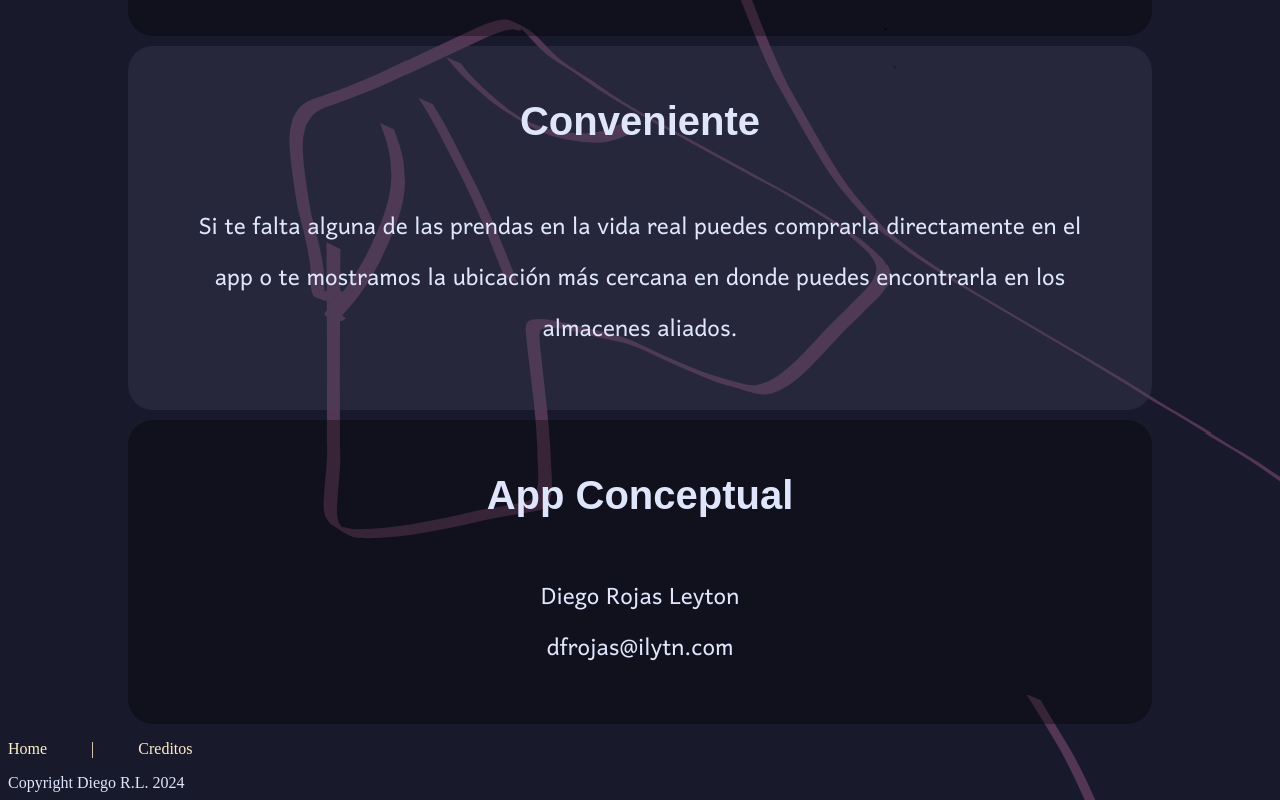
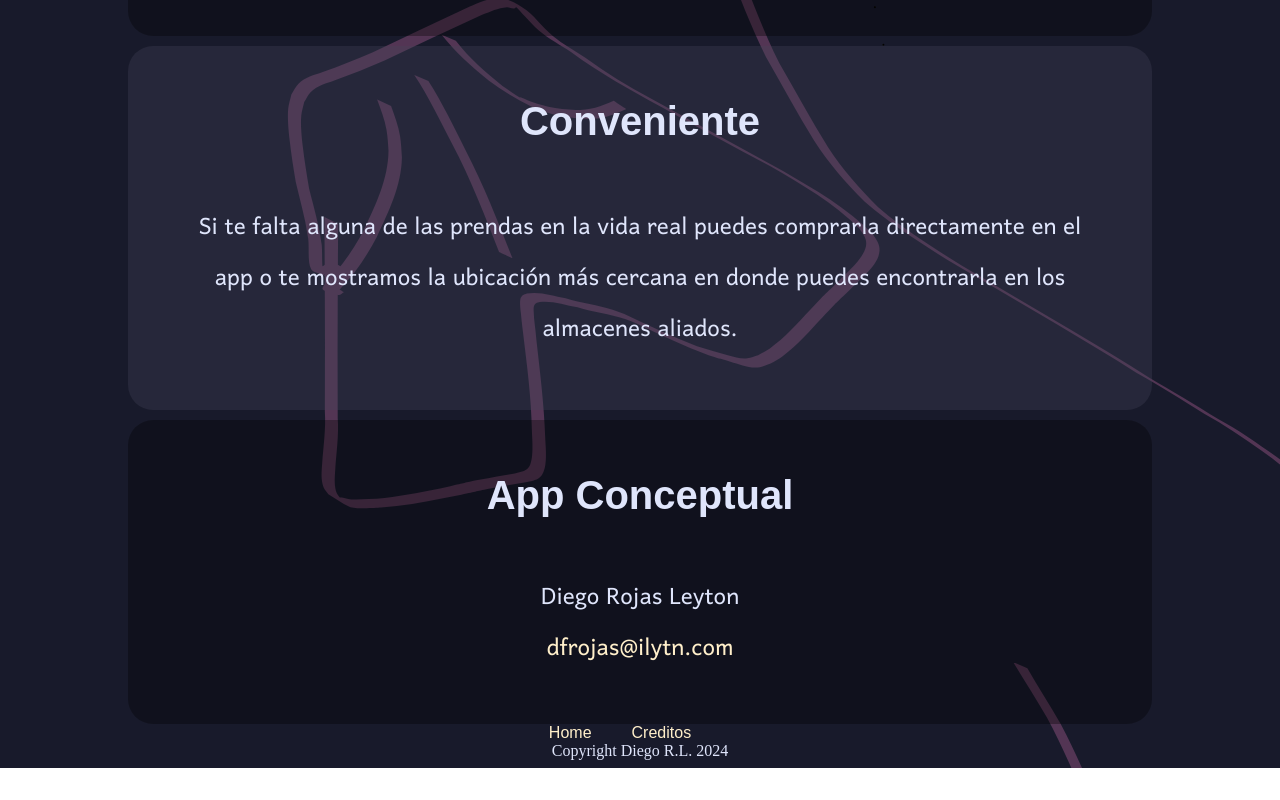
Before and after one commit to DRojasLey/roper-io, a plain HTML site: page index.html in a window 1280 px wide. Shown: the part 1295-2095 px from the top of the page. After the commit the page ends 2063 px from the top, so only its background shows below. Drawn offline with nearby package versions, Linux system fonts and the light colour scheme; a web font is replaced by a local one.

Commit message:
Added more styles, corrected footer code for style

```diff
--- a/index.html
+++ b/index.html
@@ -92,20 +92,19 @@
             </div>
             <div class="card-paragraph-style2">
                 <p>Diego Rojas Leyton</p>
-                <p>dfrojas@ilytn.com</p>
+                <a href="dfrojas@ilytn.com">dfrojas@ilytn.com</a>
             </div>
         </div>
 
     </main>
 </body>
 <!--el footer puede ser consistente en todas las paginas-->
-<footer>
-    <ul>
-        <li class="menu-element"><a href="index.html">Home</a></li>
-        <li class="menu-element"> | </li>
-        <li class="menu-element"><a href="credits.html">Creditos</a></li>
-    </ul>
-    <p id="Copyright">Copyright Diego R.L. 2024</p>
+<footer class="footer">
+    <nav class="bottom-menu">
+        <p class="menu-element-bot"><a href="index.html">Home</a></p>
+        <p class="menu-element-bot"><a href="credits.html">Creditos</a></p>
+    </nav>
+    <p class="Copyright">Copyright Diego R.L. 2024</p>
 </footer>
 
 </html>
--- a/styles.css
+++ b/styles.css
@@ -238,3 +238,28 @@ button:hover {
     justify-content: center;
     padding-bottom: 50px;
 }
+
+.footer {
+    display: flex;
+    justify-content: space-between;
+    flex-direction: column;
+    align-items: center;
+
+}
+
+.menu-element-bot {
+    margin-right: 40px;
+    color: #FFEFCA;
+    display: inline;
+    text-decoration: none ;
+
+}
+
+.bottom-menu {
+    display: flex;
+    justify-content: center;
+    align-items: center;
+    font-family: "Hubballi", sans-serif;
+    font-weight: 400;
+    font-style: normal;
+}
```
Also changed, not shown: credits.html (+4 -3 lines), doc.html (+4 -3 lines).
